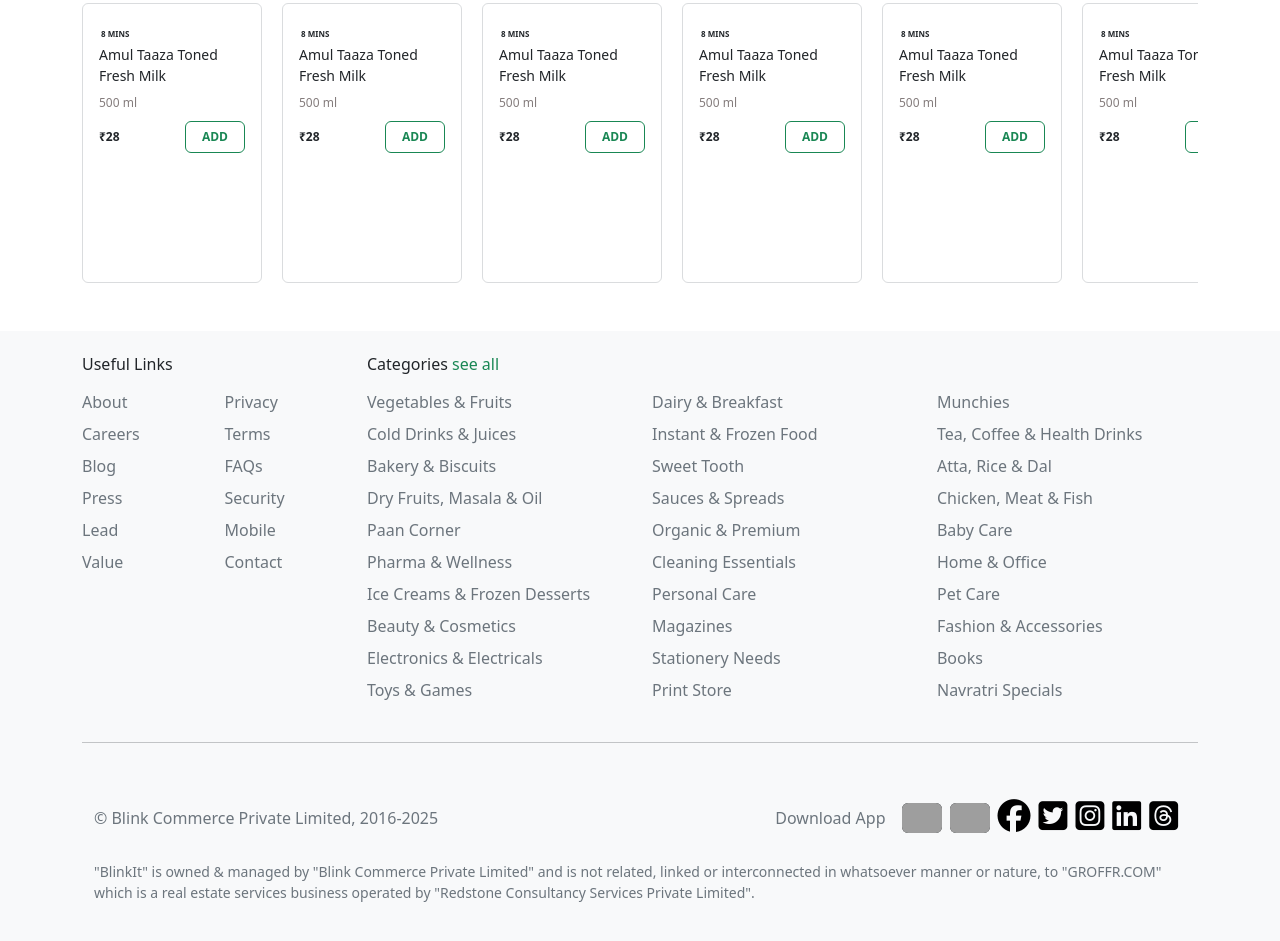
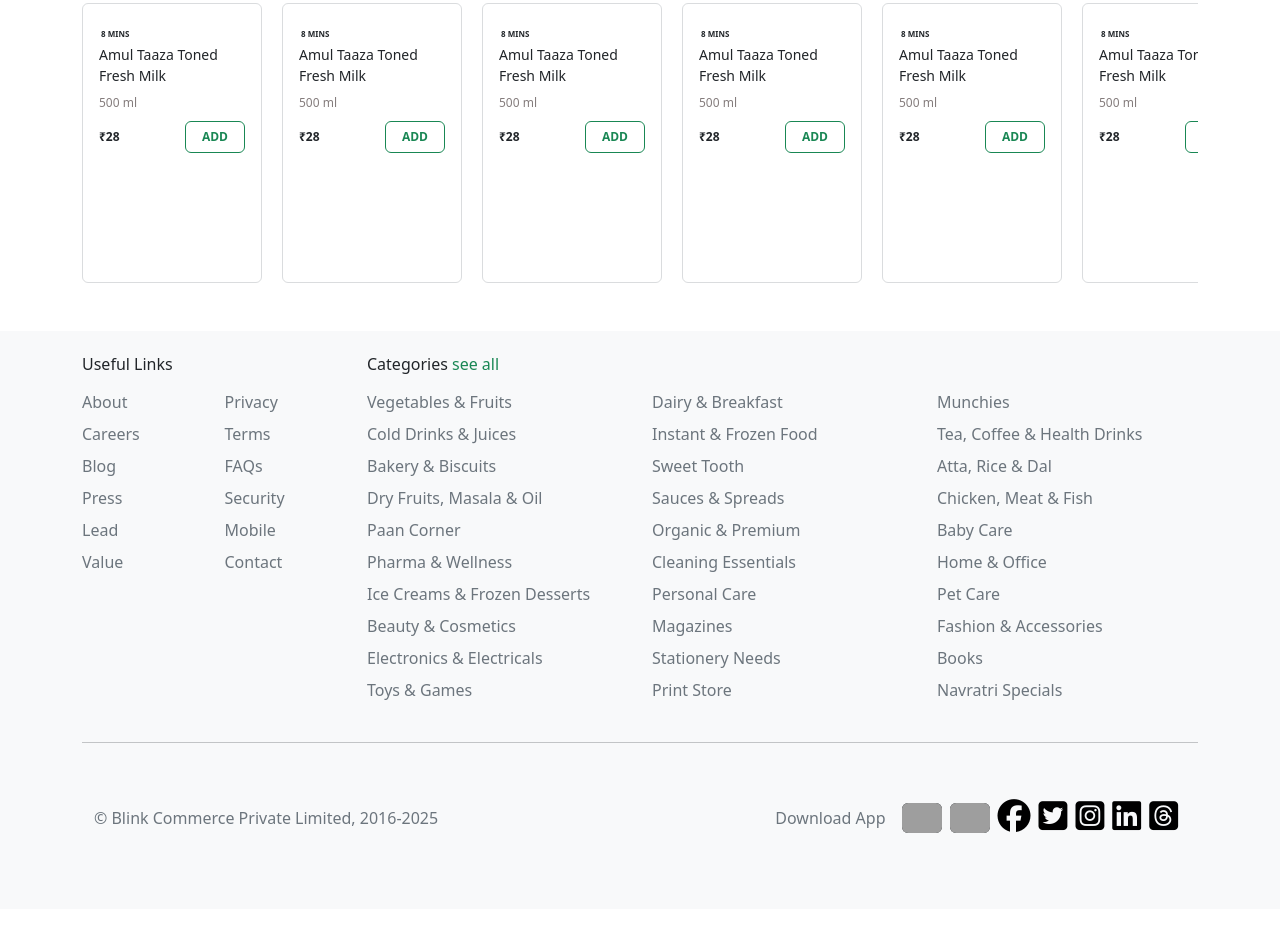
Before and after one commit to baisali609/Blinkit_Clone, a plain HTML site: page index.html in a window 1280 px wide. Shown: the part 2849-3790 px from the top of the page. After the commit the page ends 3758 px from the top, so only its background shows below. Drawn offline with nearby package versions, Linux system fonts and the light colour scheme; grey boxes are pictures that could not be loaded.

Commit message:
Footer removed

```diff
--- a/index.html
+++ b/index.html
@@ -1121,9 +1121,9 @@
                         </div>
 
                         <!-- Second Row - Disclaimer -->
-                        <div class="text-secondary small">
+                        <!-- <div class="text-secondary small">
                             "BlinkIt" is owned & managed by "Blink Commerce Private Limited" and is not related, linked or interconnected in whatsoever manner or nature, to "GROFFR.COM" which is a real estate services business operated by "Redstone Consultancy Services Private Limited".
-                        </div>
+                        </div> -->
                     </div>
                 </div>
             </div>
```
